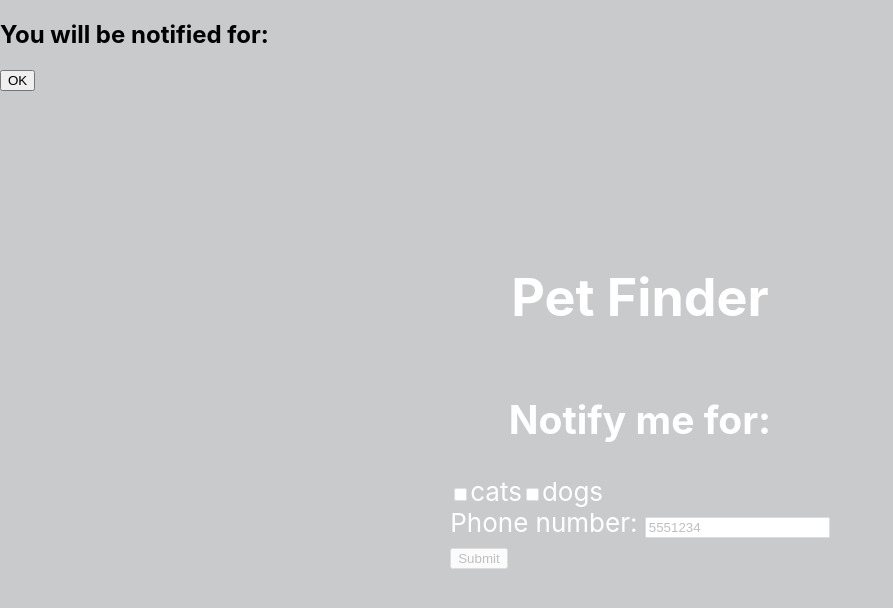
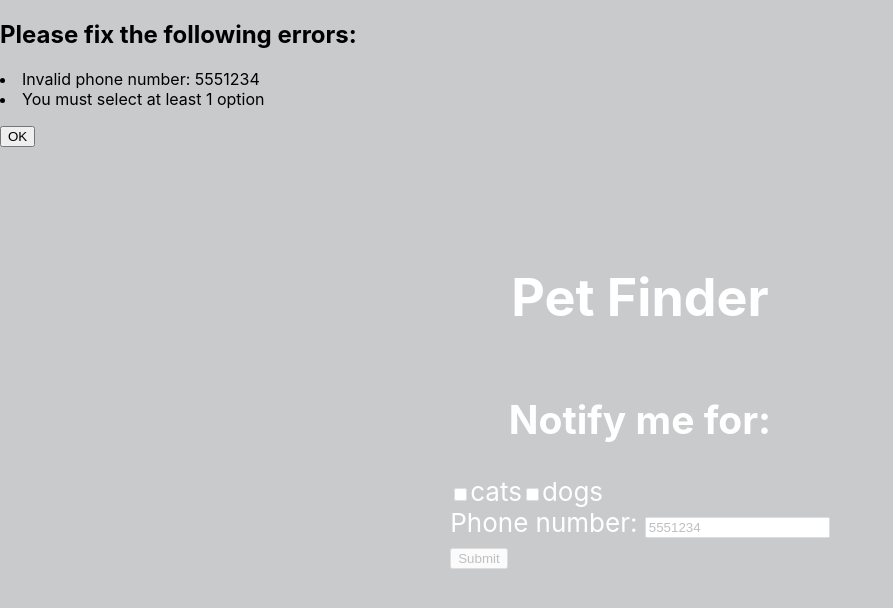
Before and after one commit to yonidoronpeters/pet-finder, a React (Create React App) app: page / in a window 1280 px wide. Both pictures are taken after typing "5551234" into the empty fields and a click on the button "Submit". Shown: the top 608 px of the page, without its empty margins (0-893 px from the left). Built offline with nearby package versions, Linux system fonts and the light colour scheme.

Commit message:
Add error modal

```diff
--- /dev/null
+++ b/src/components/ErrorModal.js
@@ -0,0 +1,23 @@
+import React from 'react';
+import Modal from 'react-modal';
+
+const ErrorModal = ({ errors, handleCloseModal }) => (
+  <Modal
+    isOpen={!!errors.length}
+    onRequestClose={handleCloseModal}
+    contentLabel="Error"
+    closeTimeoutMS={200}
+    className="error-modal"
+  >
+    <h2 className="modal__title">Please fix the following errors:</h2>
+    {errors.length && <p className="modal__body">
+      {errors.map(error =>
+        <li key={error}>{error}</li>
+      )}
+    </p>}
+
+    <button className="button" onClick={handleCloseModal}>OK</button>
+  </Modal>
+);
+
+export default ErrorModal;
--- a/src/components/PetFinderApp.js
+++ b/src/components/PetFinderApp.js
@@ -2,6 +2,7 @@ import React from 'react';
 import ContactInfo from './ContactInfo';
 import Pet from './Pet';
 import ConfirmationModal from './ConfirmationModal';
+import ErrorModal from './ErrorModal';
 
 export default class PetFinderApp extends React.Component {
   state = {
@@ -17,7 +18,11 @@ export default class PetFinderApp extends React.Component {
     const optionSelectError = !cats && !dogs && 'You must select at least 1 option';
     this.setState(() => ({
         errors: [phoneError, optionSelectError].filter(Boolean),
-        subscription: { dogs, cats }
+        subscription: {
+          dogs,
+          cats,
+          contact: { phone: e.target.elements.phone.value }
+        }
       }),
       this.handleAddNotification);
   };
@@ -67,7 +72,7 @@ export default class PetFinderApp extends React.Component {
       return 'You must provide a phone number';
     }
     if (!phone.match(phoneRegEx)) {
-      return `Bad phone number: ${phone}`;
+      return `Invalid phone number: ${phone}`;
     }
   };
 
@@ -77,7 +82,7 @@ export default class PetFinderApp extends React.Component {
     } else {
       console.log(`errors: ${this.state.errors}`);
       this.setState(() => ({
-        errors: []
+        subscription: undefined
       }));
     }
   };
@@ -89,7 +94,10 @@ export default class PetFinderApp extends React.Component {
   };
 
   handleCloseModal = () => {
-    this.setState(() => ({ subscription: undefined }));
+    this.setState(() => ({
+      subscription: undefined,
+      errors: []
+    }));
   };
 
   render() {
@@ -110,6 +118,10 @@ export default class PetFinderApp extends React.Component {
             subscription={this.state.subscription}
             handleCloseModal={this.handleCloseModal}
           />
+          <ErrorModal
+            errors={this.state.errors}
+            handleCloseModal={this.handleCloseModal}
+          />
         </header>
       </div>
     );
```
